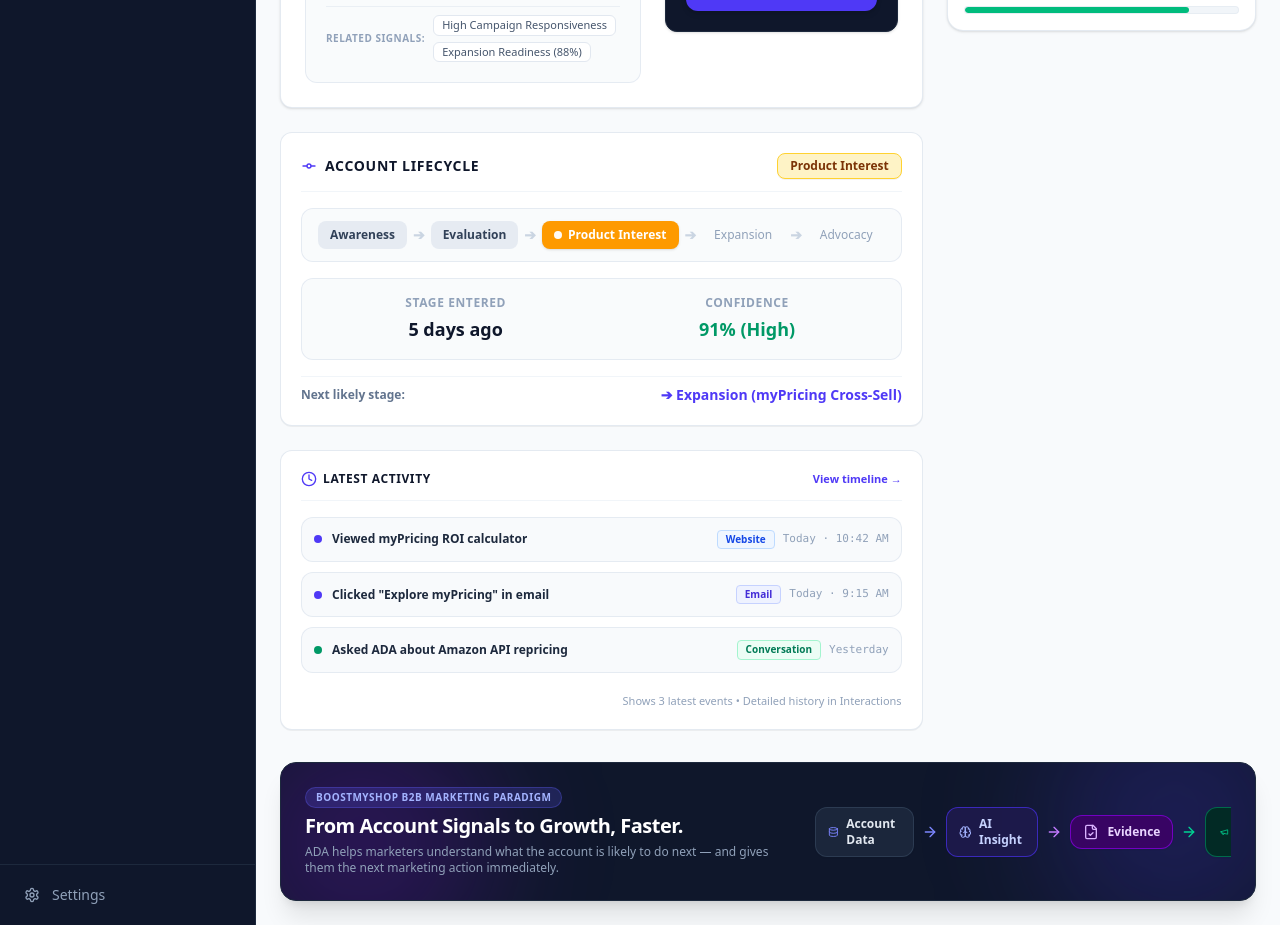
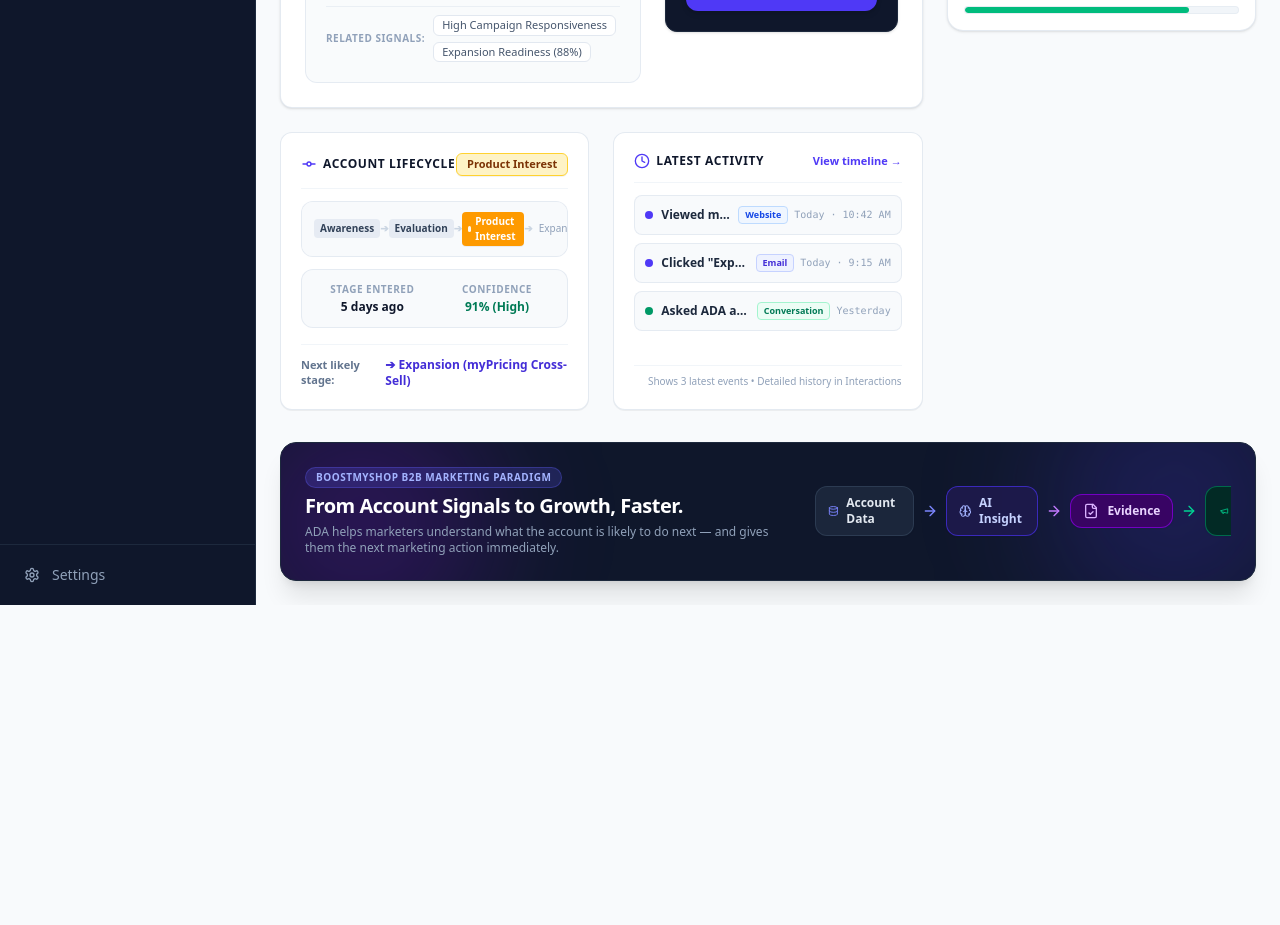
Before and after one commit to 9080442272/ADA, a React (Vite) app: page / in a window 1280 px wide. Shown: the part 1040-1965 px from the top of the page. After the commit the page ends 1645 px from the top, so only its background shows below. Built offline with nearby package versions, Linux system fonts and the light colour scheme.

Commit message:
Organize Account Lifecycle and Latest Activity side by side in equal 2-column layout

```diff
--- a/src/components/PrimaryDecisionBlock.jsx
+++ b/src/components/PrimaryDecisionBlock.jsx
@@ -190,71 +190,75 @@
 
       </div>
 
-      {/* 2. PROMINENT FULL-WIDTH B2B ACCOUNT LIFECYCLE CARD (DIRECTLY BELOW AI DECISION ENGINE) */}
-      <div className="bg-white border border-slate-200/90 rounded-xl p-5 shadow-2xs space-y-4">
+      {/* 2. SIDE-BY-SIDE COLUMNS: ACCOUNT LIFECYCLE & LATEST ACTIVITY (6 COLS EACH FOR CONSISTENCY) */}
+      <div className="grid grid-cols-1 lg:grid-cols-12 gap-6 items-stretch">
 
+        {/* Account Lifecycle Card (6 Cols) */}
+        <div className="lg:col-span-6 bg-white border border-slate-200/90 rounded-xl p-5 shadow-2xs space-y-4 flex flex-col justify-between">
+          <div>
             {/* Card Header */}
             <div className="flex items-center justify-between border-b border-slate-100 pb-3">
-          <h3 className="text-sm font-extrabold text-slate-900 uppercase tracking-wider flex items-center space-x-2">
+              <h3 className="text-xs font-extrabold text-slate-900 uppercase tracking-wider flex items-center space-x-1.5">
                 <GitCommit className="w-4 h-4 text-indigo-600" />
                 <span>ACCOUNT LIFECYCLE</span>
               </h3>
-          <span className="px-3 py-1 text-xs font-extrabold bg-amber-100 text-amber-900 border border-amber-300 rounded-lg shadow-2xs">
+              <span className="px-2.5 py-0.5 text-[11px] font-extrabold bg-amber-100 text-amber-900 border border-amber-300 rounded-md shadow-2xs">
                 Product Interest
               </span>
             </div>
 
-        {/* Big Stepper */}
-        <div className="flex items-center justify-between text-xs font-bold py-3 px-4 bg-slate-50/80 rounded-xl border border-slate-200/80 overflow-x-auto">
+            {/* Stepper */}
+            <div className="flex items-center justify-between text-[10px] font-bold py-2.5 px-3 bg-slate-50 rounded-xl border border-slate-200/80 overflow-x-auto my-3">
               {["Awareness", "Evaluation", "Product Interest", "Expansion", "Advocacy"].map((st, idx) => {
                 const isCurrent = st === "Product Interest";
                 const isPast = st === "Awareness" || st === "Evaluation";
                 return (
                   <React.Fragment key={st}>
-                <span className={`px-3 py-1.5 rounded-lg transition-all ${
+                    <span className={`px-1.5 py-0.5 rounded ${
                       isCurrent
-                    ? 'bg-amber-500 text-white font-extrabold shadow-sm text-xs flex items-center space-x-1.5'
+                        ? 'bg-amber-500 text-white font-extrabold shadow-2xs text-[10px] flex items-center space-x-1'
                         : isPast
                         ? 'text-slate-700 bg-slate-200/80 font-semibold'
                         : 'text-slate-400 font-normal'
                     }`}>
-                  {isCurrent && <span className="w-2 h-2 rounded-full bg-white animate-pulse" />}
-                  <span>{st}</span>
+                      {isCurrent && <span className="w-1.5 h-1.5 rounded-full bg-white animate-pulse" />}
+                      <span>{st === "Product Interest" ? "Product Interest" : st}</span>
                     </span>
-                {idx < 4 && <span className="text-slate-300 font-bold text-sm">➔</span>}
+                    {idx < 4 && <span className="text-slate-300">➔</span>}
                   </React.Fragment>
                 );
               })}
             </div>
 
-        {/* Big Stage Metadata Grid */}
-        <div className="grid grid-cols-1 sm:grid-cols-2 gap-4 text-center bg-slate-50/80 border border-slate-200/80 rounded-xl p-4">
+            {/* Stage Metadata Grid */}
+            <div className="grid grid-cols-2 gap-2 text-center bg-slate-50 border border-slate-200/80 rounded-xl p-3">
               <div>
-            <div className="text-xs font-bold text-slate-400 uppercase tracking-wider">STAGE ENTERED</div>
-            <div className="text-lg font-extrabold text-slate-900 mt-1 font-sans">5 days ago</div>
+                <div className="text-[10px] font-bold text-slate-400 uppercase tracking-wider">STAGE ENTERED</div>
+                <div className="text-xs font-extrabold text-slate-900 mt-0.5">5 days ago</div>
               </div>
               <div>
-            <div className="text-xs font-bold text-slate-400 uppercase tracking-wider">CONFIDENCE</div>
-            <div className="text-lg font-extrabold text-emerald-600 mt-1 font-sans">91% (High)</div>
+                <div className="text-[10px] font-bold text-slate-400 uppercase tracking-wider">CONFIDENCE</div>
+                <div className="text-xs font-extrabold text-emerald-700 mt-0.5">91% (High)</div>
+              </div>
             </div>
           </div>
 
           {/* Next Likely Stage Row */}
-        <div className="pt-2 border-t border-slate-100 flex flex-col sm:flex-row sm:items-center justify-between gap-1 text-xs">
-          <span className="text-slate-500 font-semibold">Next likely stage:</span>
-          <span className="font-extrabold text-indigo-600 text-sm">
+          <div className="pt-3 border-t border-slate-100 flex items-center justify-between text-xs">
+            <span className="text-slate-500 font-semibold text-[11px]">Next likely stage:</span>
+            <span className="font-extrabold text-indigo-700 text-xs">
               ➔ Expansion (myPricing Cross-Sell)
             </span>
           </div>
-
         </div>
 
-      {/* 3. LATEST ACTIVITY CARD (FRESH NON-DUPLICATED EVENTS) */}
-      <div className="bg-white border border-slate-200/90 rounded-xl p-5 shadow-2xs space-y-4">
+        {/* Latest Activity Card (6 Cols) */}
+        <div className="lg:col-span-6 bg-white border border-slate-200/90 rounded-xl p-5 shadow-2xs space-y-4 flex flex-col justify-between">
+          <div>
             <div className="flex items-center justify-between border-b border-slate-100 pb-3">
               <h3 className="text-xs font-extrabold text-slate-900 uppercase tracking-wider flex items-center space-x-1.5">
                 <Clock className="w-4 h-4 text-indigo-600" />
-            <span>Latest Activity</span>
+                <span>LATEST ACTIVITY</span>
               </h3>
               <button
                 onClick={onViewFullTimeline}
@@ -264,47 +268,50 @@
               </button>
             </div>
 
-        {/* Fresh Chronological Events (Distinct from AI Evidence) */}
-        <div className="space-y-2.5 text-xs">
-          <div className="p-3 bg-slate-50 border border-slate-200/80 rounded-xl flex items-center justify-between">
-            <div className="flex items-center space-x-2.5 truncate pr-2">
+            {/* Fresh Chronological Events */}
+            <div className="space-y-2 text-xs pt-3">
+              <div className="p-2.5 bg-slate-50 border border-slate-200/80 rounded-lg flex items-center justify-between">
+                <div className="flex items-center space-x-2 truncate pr-2">
                   <span className="w-2 h-2 rounded-full bg-indigo-600 shrink-0" />
                   <div className="truncate font-semibold text-slate-800">Viewed myPricing ROI calculator</div>
                 </div>
-            <div className="flex items-center space-x-2 shrink-0">
-              <span className="px-2 py-0.5 text-[10px] font-bold bg-blue-50 text-blue-700 border border-blue-200 rounded">Website</span>
-              <span className="text-[11px] text-slate-400 font-mono">Today · 10:42 AM</span>
+                <div className="flex items-center space-x-1.5 shrink-0">
+                  <span className="px-1.5 py-0.5 text-[9px] font-bold bg-blue-50 text-blue-700 border border-blue-200 rounded">Website</span>
+                  <span className="text-[10px] text-slate-400 font-mono">Today · 10:42 AM</span>
                 </div>
               </div>
 
-          <div className="p-3 bg-slate-50 border border-slate-200/80 rounded-xl flex items-center justify-between">
-            <div className="flex items-center space-x-2.5 truncate pr-2">
+              <div className="p-2.5 bg-slate-50 border border-slate-200/80 rounded-lg flex items-center justify-between">
+                <div className="flex items-center space-x-2 truncate pr-2">
                   <span className="w-2 h-2 rounded-full bg-indigo-600 shrink-0" />
                   <div className="truncate font-semibold text-slate-800">Clicked "Explore myPricing" in email</div>
                 </div>
-            <div className="flex items-center space-x-2 shrink-0">
-              <span className="px-2 py-0.5 text-[10px] font-bold bg-indigo-50 text-indigo-700 border border-indigo-200 rounded">Email</span>
-              <span className="text-[11px] text-slate-400 font-mono">Today · 9:15 AM</span>
+                <div className="flex items-center space-x-1.5 shrink-0">
+                  <span className="px-1.5 py-0.5 text-[9px] font-bold bg-indigo-50 text-indigo-700 border border-indigo-200 rounded">Email</span>
+                  <span className="text-[10px] text-slate-400 font-mono">Today · 9:15 AM</span>
                 </div>
               </div>
 
-          <div className="p-3 bg-slate-50 border border-slate-200/80 rounded-xl flex items-center justify-between">
-            <div className="flex items-center space-x-2.5 truncate pr-2">
+              <div className="p-2.5 bg-slate-50 border border-slate-200/80 rounded-lg flex items-center justify-between">
+                <div className="flex items-center space-x-2 truncate pr-2">
                   <span className="w-2 h-2 rounded-full bg-emerald-600 shrink-0" />
                   <div className="truncate font-semibold text-slate-800">Asked ADA about Amazon API repricing</div>
                 </div>
-            <div className="flex items-center space-x-2 shrink-0">
-              <span className="px-2 py-0.5 text-[10px] font-bold bg-emerald-50 text-emerald-700 border border-emerald-200 rounded">Conversation</span>
-              <span className="text-[11px] text-slate-400 font-mono">Yesterday</span>
+                <div className="flex items-center space-x-1.5 shrink-0">
+                  <span className="px-1.5 py-0.5 text-[9px] font-bold bg-emerald-50 text-emerald-700 border border-emerald-200 rounded">Conversation</span>
+                  <span className="text-[10px] text-slate-400 font-mono">Yesterday</span>
+                </div>
               </div>
             </div>
           </div>
 
-        <div className="text-[11px] text-slate-400 pt-1 text-right">
+          <div className="text-[10px] text-slate-400 pt-2 text-right border-t border-slate-100">
             Shows 3 latest events • Detailed history in Interactions
           </div>
         </div>
 
       </div>
+
+    </div>
   );
 }
```
Lines whose indentation alone changed are shown as unchanged.
